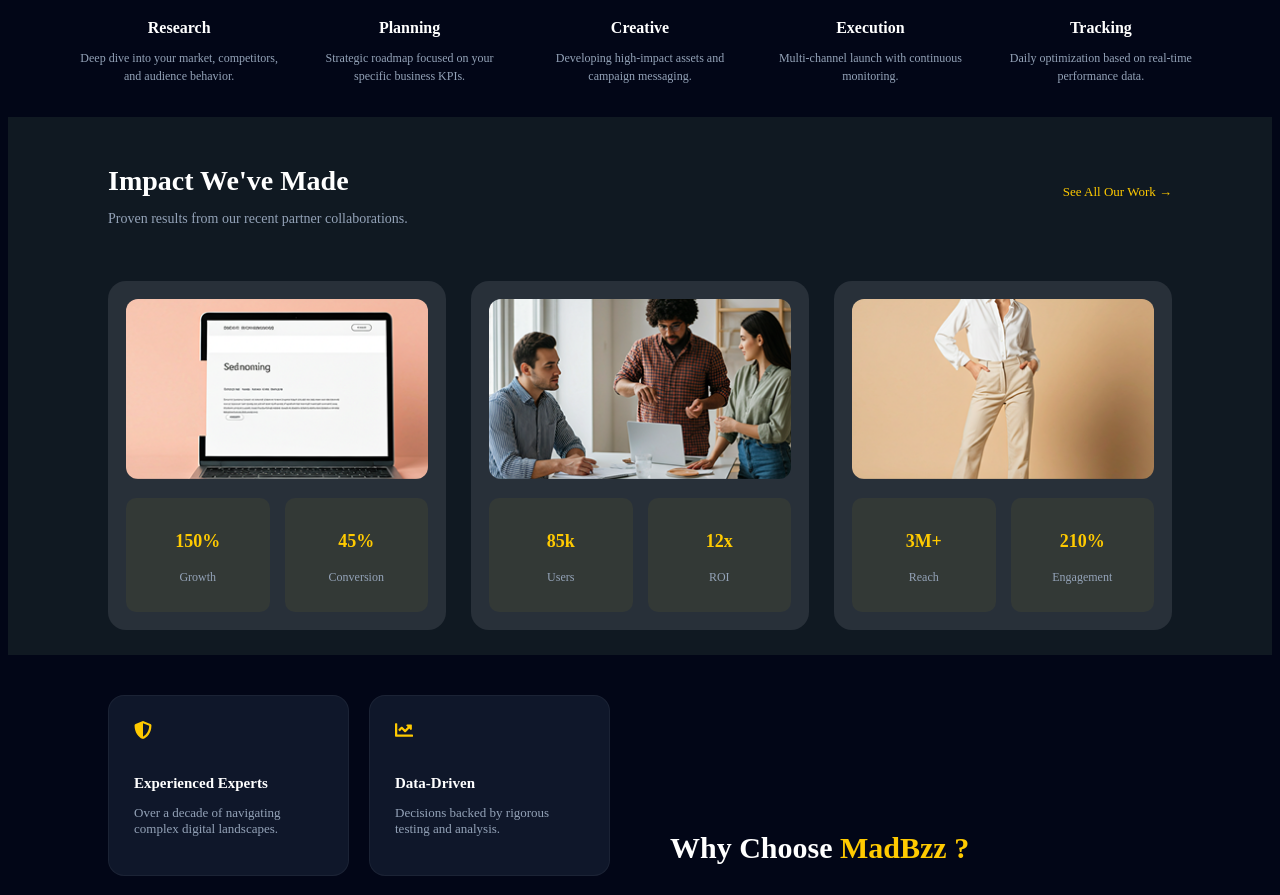
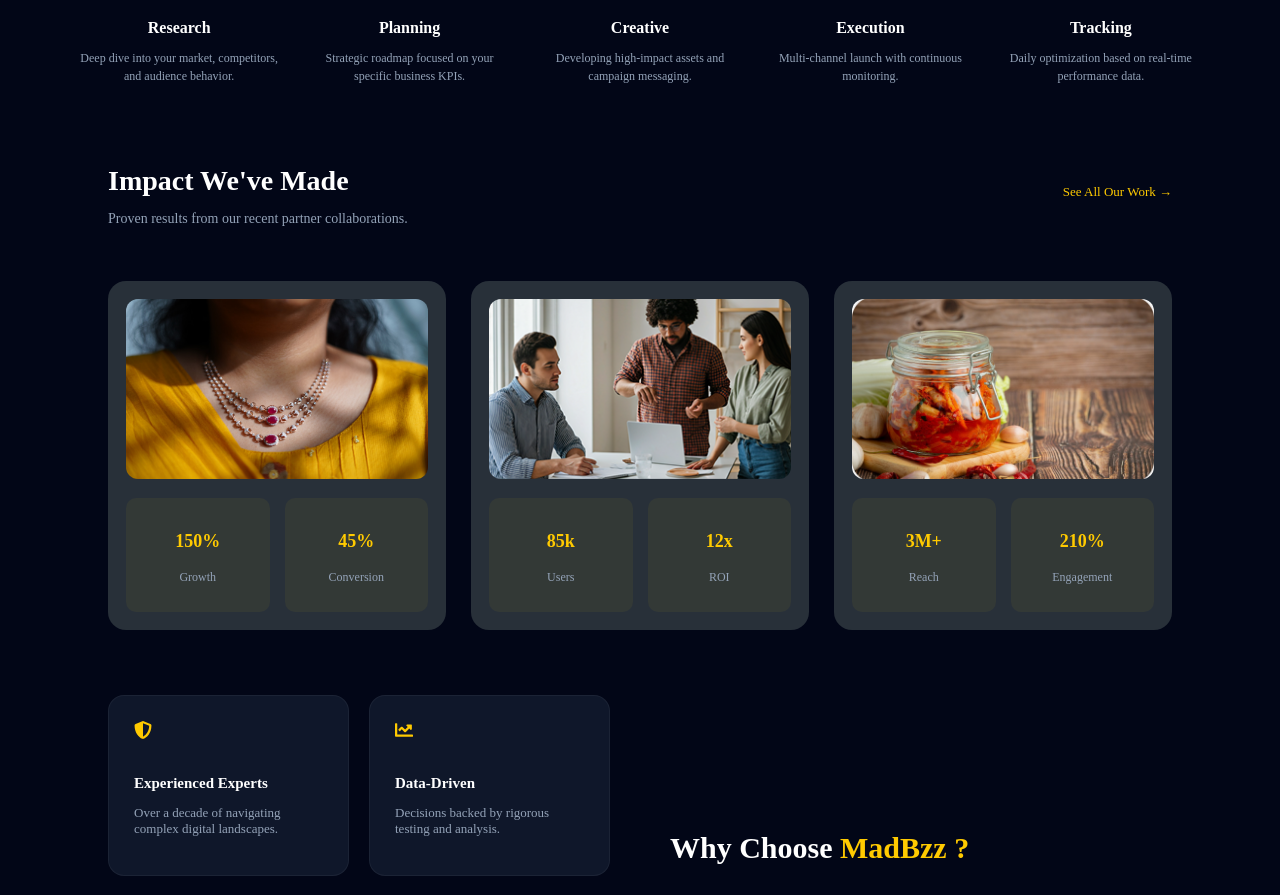
Before and after one commit to SathyaSoftechin/madbzz, a React (Vite) app: page /services in a window 1280 px wide. Shown: the part 1568-2463 px from the top of the page. Built offline with nearby package versions, Linux system fonts and the light colour scheme.

Commit message:
changes on services screen

```diff
--- a/src/screens/Services.css
+++ b/src/screens/Services.css
@@ -241,7 +241,6 @@
 /* SECTION */
 .impact-section {
   padding: 25px 100px;
-  background:#101922;
   color: white;
 }
 
--- a/src/screens/Services.jsx
+++ b/src/screens/Services.jsx
@@ -2,7 +2,7 @@ import "./Services.css";
 import { FaBullhorn, FaSearch, FaAd, FaPen, FaUsers, FaCode, FaEnvelope, FaChartLine, FaPenNib  } from "react-icons/fa";
 import { FaShieldAlt, FaClipboardList, FaHandshake } from "react-icons/fa";
 import serviceshero from "../assets/services-hero.png";
-import impact1 from "../assets/impact1.png";
+import impact1 from "../assets/result1.png";
 import impact2 from "../assets/impact2.png";
 import impact3 from "../assets/impact3.png";
 
```
Also changed, not shown: src/assets/impact3.png.
